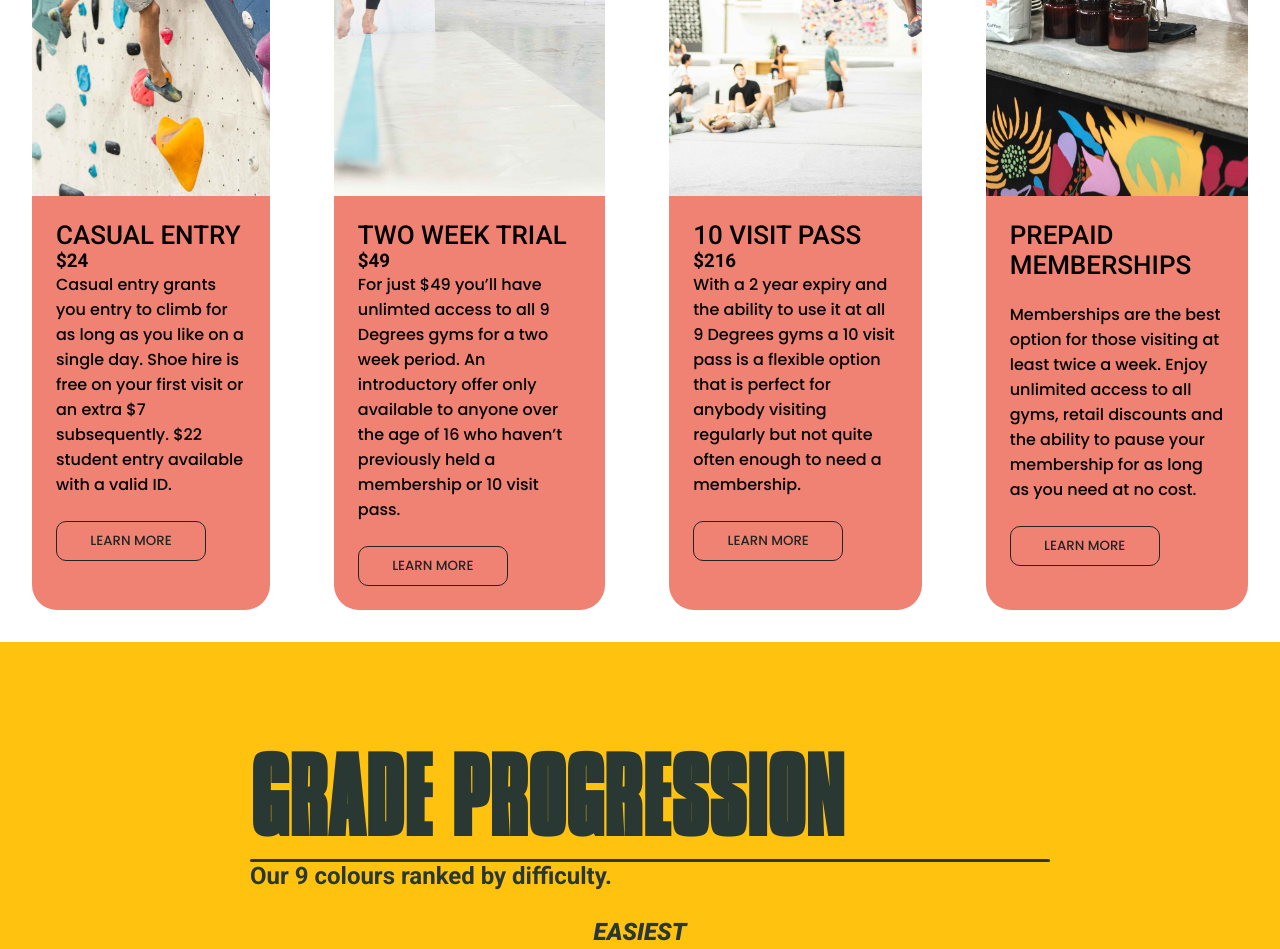
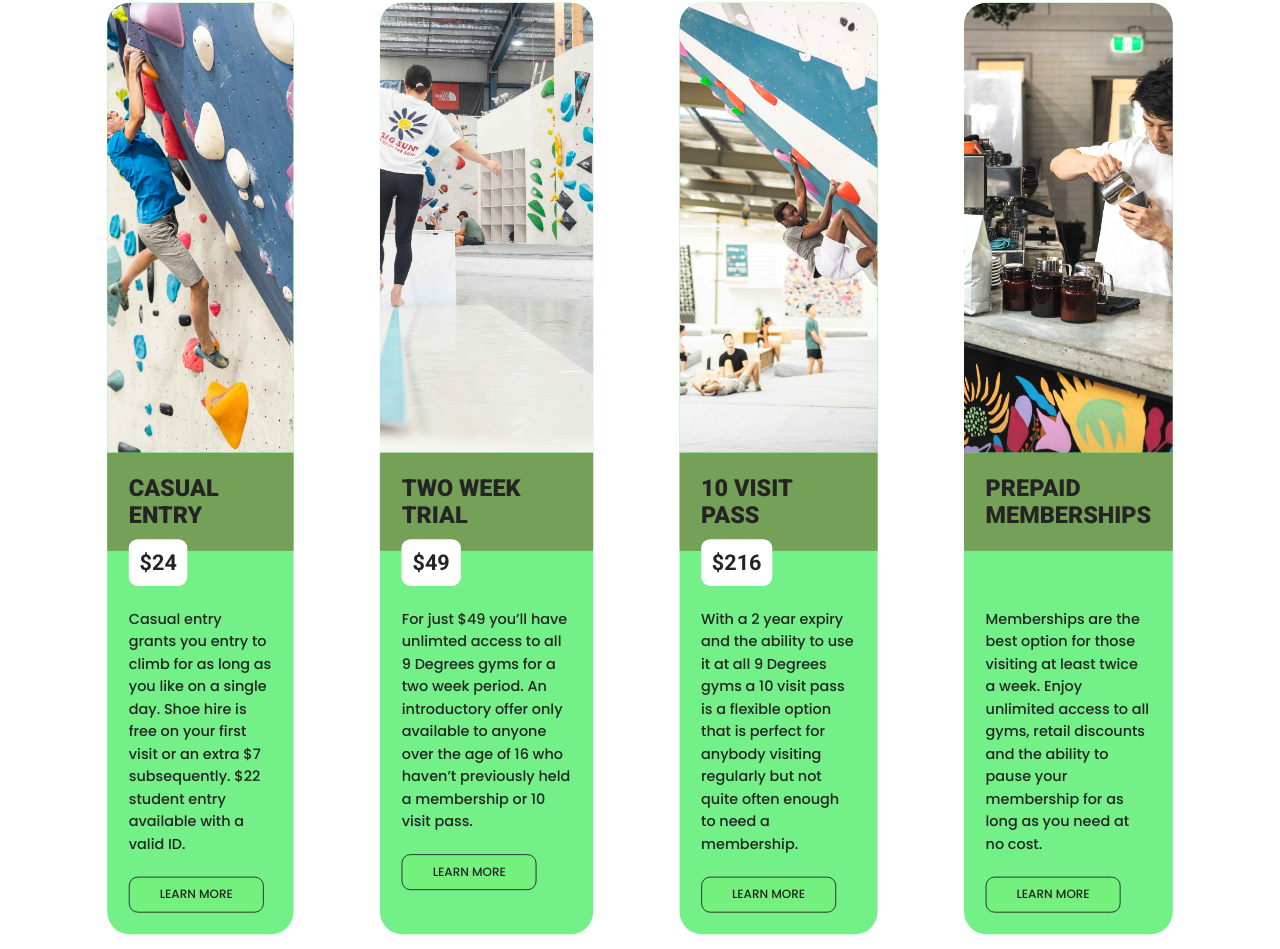
Before and after one commit to WillDoyle/9Degrees, a plain HTML site: page index.html in a window 1280 px wide. Shown: the part 4724-5673 px from the top of the page. Drawn offline with Linux system fonts and the light colour scheme.

```diff
--- a/index.html
+++ b/index.html
@@ -198,7 +198,7 @@
     </section>
 
 
-    <section id="testimonials">
+    <section id="testimonials" class="reveal">
       <div class="testimonials__wrapper reveal">
       <figure>
         <img class="testimonials__img" src="./assets/testimonial_1.jpg" alt="Testimonial">
@@ -217,25 +217,31 @@
       <div class="pricing__wrapper">
         <div class="text__wrapper">
       <h1 class="events__section--header reveal compacta">Membership Options</h1>
+      <div class="underline"></div>
+      <h2 class="" style="color: #293833">Something for everyone, whether you've been climbing for 10 minutes or 10 years!</h2>
     </div>
       <div class="membership__options">
         <div class="membership__option">
           <figure>
             <img class="membership__img" src="./assets/casual__entry.jpg" alt="">
           </figure>
+          <div class="membership__background">
           <div class="membership__text">
           <h1 class="membership__h1">CASUAL ENTRY</h1>
+
           <h3 class="membership__price">$24</h2>
           <p>Casual entry grants you entry to climb for as long as you like on a single day. Shoe hire is free on your first visit or an extra $7 subsequently.
             $22 student entry available with a valid ID.</p>
           <button class="button__membership">LEARN MORE</button>
         </div>
       </div>
+    </div>
 
         <div class="membership__option">
           <figure>
             <img class="membership__img" src="./assets/two-week-trial.jpg" alt="">
           </figure>
+          <div class="membership__background">
           <div class="membership__text">
           <h1 class="membership__h1">TWO WEEK TRIAL</h1>
           <h3 class="membership__price">$49</h2>
@@ -243,11 +249,14 @@
           <button  class="button__membership">LEARN MORE</button>
         </div>
       </div>
+      </div>
+
 
         <div class="membership__option">
           <figure>
             <img class="membership__img" src="./assets/10-visit-pass.jpg" alt="">
           </figure>
+          <div class="membership__background">
           <div class="membership__text">
           <h1 class="membership__h1">10 VISIT PASS</h1>
           <h3 class="membership__price">$216</h2>
@@ -255,20 +264,23 @@
           <button  class="button__membership">LEARN MORE</button>
         </div>
       </div>
+    </div>
 
         <div class="membership__option">
           <figure>
             <img class="membership__img" src="./assets/prepaid-membership.jpg" alt="">
           </figure>
+          <div class="membership__background">
           <div class="membership__text">
           <h1 class="membership__h1">PREPAID
             MEMBERSHIPS</h1>
-          <h3 class="membership__price"><br></h2>
+            <h3 class="membership__price" style="background-color: transparent"><br></h2>
           <p>Memberships are the best option for those visiting at least twice a week. Enjoy unlimited access to all gyms, retail discounts and the ability to pause your membership for as long as you need at no cost.</p>
           <button  class="button__membership">LEARN MORE</button>
         </div>
       </div>
       </div>
+    </div>
 
     </div>
     </section>
@@ -282,7 +294,7 @@
         <div class="text__wrapper">
         <h1 class="events__section--header reveal compacta" style="color: #293833">GRADE PROGRESSION</h1>
           <div class="underline" style="background-color: #293833"></div>
-          <h2 class="" style="color: #293833">Our 9 colours ranked by difficulty.</h2>
+          <h2 class="" style="color: #293833">9 grades of difficulty, 9 colours of challenging yourself.</h2>
         </div>
           <h1 class="difficulty__h1">EASIEST</h1>
           <ul class="difficulty__list">
--- a/style.css
+++ b/style.css
@@ -591,20 +591,20 @@
   display: flex;
   justify-content: center;
   align-items: center;
-  height: 100%;
-  width: 100%;
+  padding: 96px;
 }
 
 .testimonials__img {
+  width: 100%;
   height: 100%;
-  max-width: 100%;
   display: block;
   margin: auto;
   padding: 0 64px;
 }
 
 /* PRICING / MEMBERSHIP SECTION */
-
+#pricing {
+}
 .pricing__wrapper {
   display: flex;
   flex-direction: column;
@@ -613,45 +613,83 @@
 .membership__options {
   display: flex;
   flex-direction: row;
+  transform: scale(0.9);
 }
 
 .membership__option {
+  display: flex;
+  justify-content: start;
+  flex-direction: column;
+
   margin: 32px;
   border-radius: 25px 25px 25px 25px;
+  max-width: 400px;
 
-  background-color: #f08273;
+  background-color: #73f088;
+  margin: 128px 48px;
+  transition: all 200ms ease-in-out;
+}
+
+.membership__option:hover {
+  transform: translateY(5px);
+}
+
+.membership__option:hover .membership__img {
+  filter: brightness(50%);
 }
 .membership__img {
   border-radius: 25px 25px 0 0;
   width: 500px;
   height: 500px;
   object-fit: cover;
+  transition: all 200ms ease-in-out;
+}
+
+.membership__price {
+  font-size: 24px;
+  color: #242424;
+  background-color: #fff;
+  border-radius: 10px;
+  padding: 12px;
 }
 
 .membership__text {
   display: flex;
-  justify-content: start;
+  justify-content: flex-start;
   align-items: start;
   flex-direction: column;
   padding: 24px;
+  color: #242424;
+}
+
+.membership__background {
+  background-color: #74a157;
+  border-radius: 0;
+  height: 10.5%;
 }
 
 .membership__h1 {
   font-size: 26px;
-  font-weight: 500;
+  font-weight: 900;
+  color: #242424;
+
+  height: 100%;
+  width: 100%;
+  margin-bottom: 12px;
 }
 
 .membership__price {
+  margin-bottom: 24px;
 }
 
 .button__membership {
   color: #242424;
-  background-color: #f08273;
+  background-color: #73f07d;
   border: 1px solid #242424;
 }
 
 .button__membership:hover {
-  color: #f08273;
+  color: #73f088;
   background-color: #242424;
   border: 1px solid #242424;
 }
```
